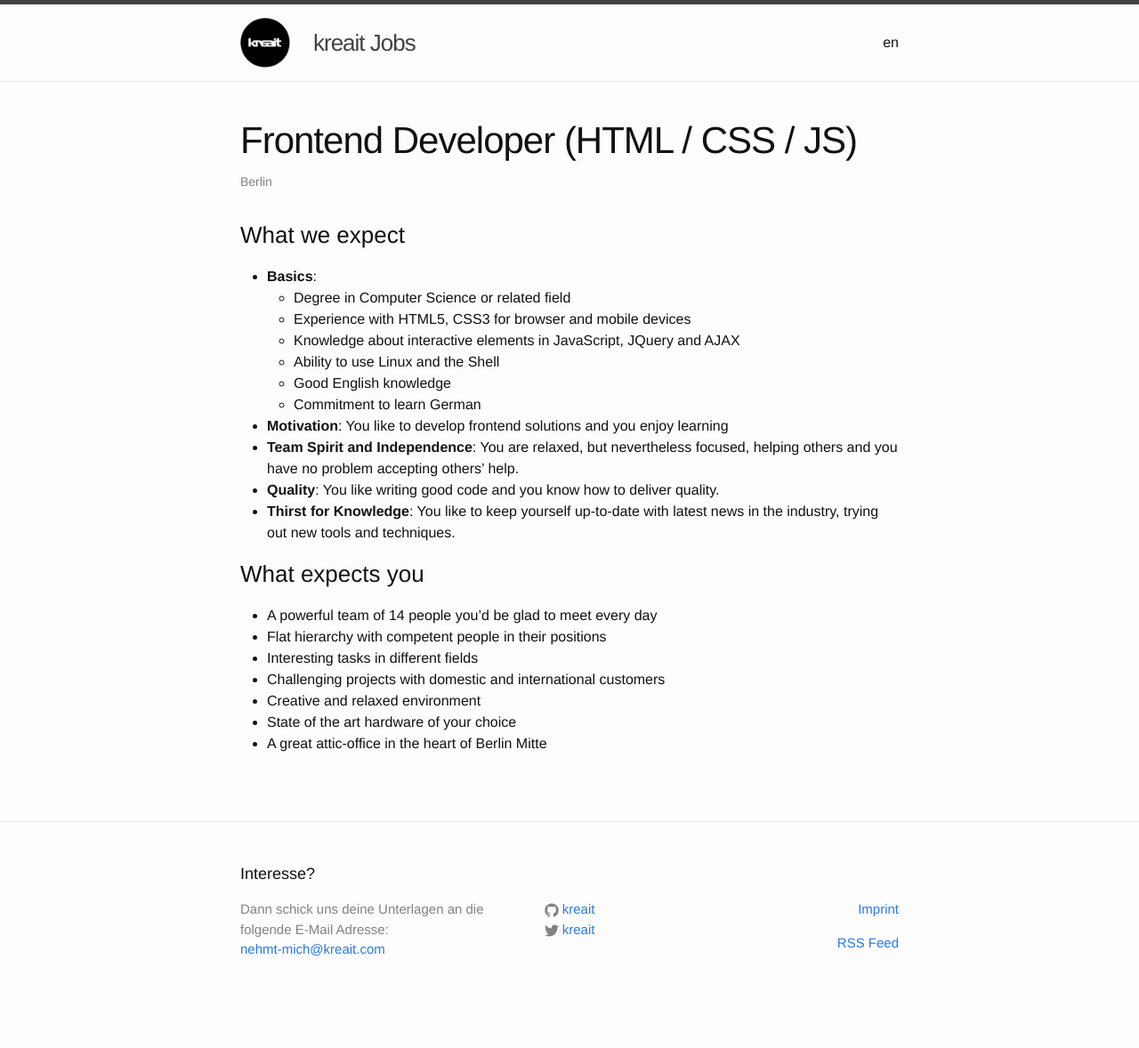
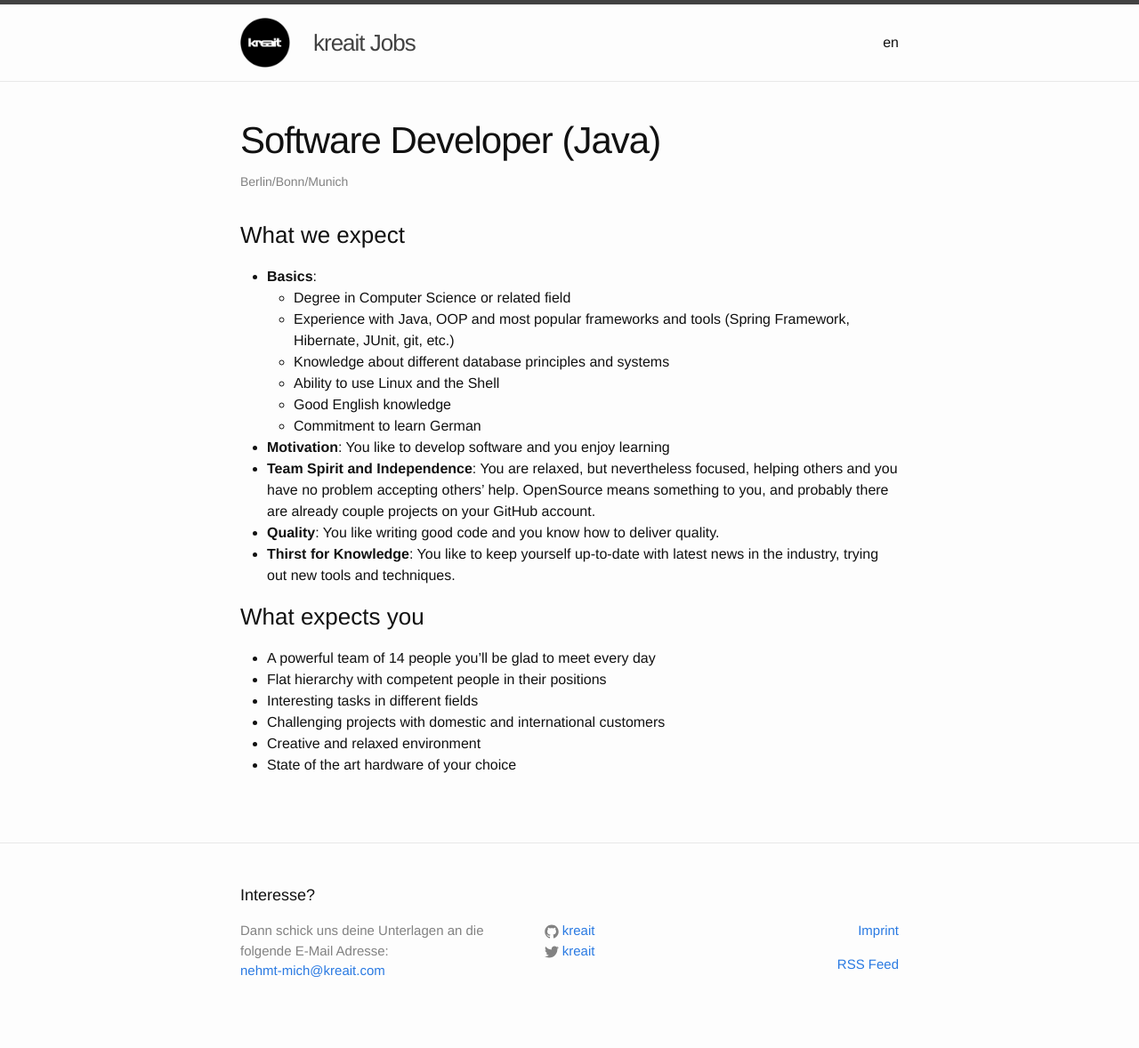
Before and after one commit to dyanakiev/jobs.kreait.com, a Jekyll site: the page built from _posts/en/2016-05-27-java.md, in a window 1280 px wide. Shown: the whole page at 89% size. Built offline with Jekyll 4.4.1, drawn with Linux system fonts in a browser that asks for light colours; before the commit the page ends 1154 px from its top, so only the background shows below that.

Commit message:
Update the englich job openings

```diff
--- a/_posts/en/2016-05-25-frontend-developer.md
+++ b/_posts/en/2016-05-27-java.md
@@ -1,31 +1,30 @@
 ---
 layout:   post
-title:    Frontend Developer (HTML / CSS / JS)
-name:     Frontend-developer
-date:     2016-05-25 16:10:18
-location: Berlin
+title:    Software Developer (Java)
+name:     java
+date:     2016-05-27 21:00:00
+location: Berlin/Bonn/Munich
 ---
 
 ### What we expect
 
 - **Basics**:
     + Degree in Computer Science or related field
-    + Experience with HTML5, CSS3 for browser and mobile devices
-    + Knowledge about interactive elements in JavaScript, JQuery and AJAX
+    + Experience with Java, OOP and most popular frameworks and tools (Spring Framework, Hibernate, JUnit, git, etc.)
+    + Knowledge about different database principles and systems
     + Ability to use Linux and the Shell
     + Good English knowledge
     + Commitment to learn German
-- **Motivation**: You like to develop frontend solutions and you enjoy learning
-- **Team Spirit and Independence**: You are relaxed, but nevertheless focused, helping others and you have no problem accepting others' help.
+- **Motivation**: You like to develop software and you enjoy learning
+- **Team Spirit and Independence**: You are relaxed, but nevertheless focused, helping others and you have no problem accepting others' help. OpenSource means something to you, and probably there are already couple projects on your GitHub account.
 - **Quality**: You like writing good code and you know how to deliver quality.
 - **Thirst for Knowledge**: You like to keep yourself up-to-date with latest news in the industry, trying out new tools and techniques.
 
 ### What expects you
 
-- A powerful team of 14 people you'd be glad to meet every day
+- A powerful team of 14 people you'll be glad to meet every day
 - Flat hierarchy with competent people in their positions
 - Interesting tasks in different fields
 - Challenging projects with domestic and international customers
 - Creative and relaxed environment
 - State of the art hardware of your choice
-- A great attic-office in the heart of Berlin Mitte
```
Also changed, not shown: _posts/en/2015-05-27-you.md (renamed from _posts/en/2015-05-10-java-developer.md, +7 -8 lines), _posts/en/2016-05-27-frontend.md (added, +30 -0 lines), _posts/en/2016-05-27-php.md (added, +30 -0 lines), _posts/en/2016-05-27-swift-objective-c.md (renamed from _posts/en/2015-05-10-php-developer.md, +6 -6 lines).
